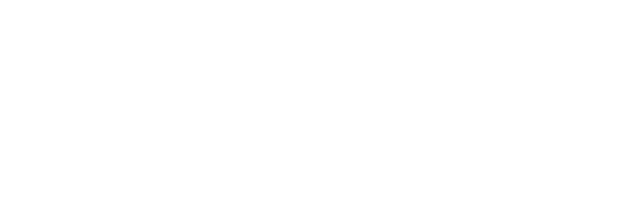
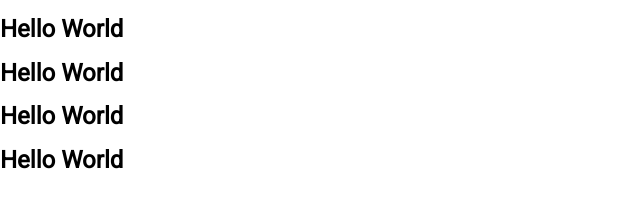
Before and after one commit to Drews8/excel-course, a website built with webpack: page src/index.html in a window 1280 px wide. Shown: the whole page, without its empty margins (0-640 px from the left). Built offline with nearby package versions, Linux system fonts and the light colour scheme.

Commit message:
add base classes

```diff
--- a/package.json
+++ b/package.json
@@ -29,6 +29,7 @@
     "css-loader": "^5.0.1",
     "eslint": "^7.18.0",
     "eslint-config-airbnb-base": "^14.2.1",
+    "eslint-import-resolver-alias": "^1.1.2",
     "eslint-plugin-import": "^2.22.1",
     "eslint-webpack-plugin": "^2.4.3",
     "html-webpack-plugin": "^4.5.1",
--- /dev/null
+++ b/src/components/excel/Excel.js
@@ -0,0 +1,20 @@
+export default class Excel {
+  constructor(selector, options = []) {
+    this.$el = document.querySelector(selector);
+    this.components = options.components;
+  }
+
+  getRoot() {
+    const $root = document.createElement('div');
+    this.components.forEach((Component) => {
+      const component = new Component();
+      $root.insertAdjacentHTML('beforeend', component.toHTML());
+    });
+    return $root;
+  }
+
+  render() {
+    console.log(this.$el);
+    this.$el.append(this.getRoot());
+  }
+}
--- /dev/null
+++ b/src/components/formula/Formula.js
@@ -0,0 +1,3 @@
+import ExcelComponent from '@/core/ExcelComponent';
+
+export default class Formula extends ExcelComponent {}
--- /dev/null
+++ b/src/components/header/Header.js
@@ -0,0 +1,3 @@
+import ExcelComponent from '@/core/ExcelComponent';
+
+export default class Header extends ExcelComponent {}
--- /dev/null
+++ b/src/components/table/Table.js
@@ -0,0 +1,3 @@
+import ExcelComponent from '@/core/ExcelComponent';
+
+export default class Table extends ExcelComponent {}
--- /dev/null
+++ b/src/components/toolbar/Toolbar.js
@@ -0,0 +1,3 @@
+import ExcelComponent from '@/core/ExcelComponent';
+
+export default class Toolbar extends ExcelComponent {}
--- /dev/null
+++ b/src/core/DOMListener.js
@@ -0,0 +1 @@
+export default class DOMListener {}
--- /dev/null
+++ b/src/core/ExcelComponent.js
@@ -0,0 +1,9 @@
+import DOMListener from '@core/DOMListener';
+
+export default class ExcelComponent extends DOMListener {
+  // возвращает шаблон компонента
+  toHTML() {
+    console.log(this);
+    return '<h1>Hello World</h1>';
+  }
+}
--- a/src/index.js
+++ b/src/index.js
@@ -1,3 +1,12 @@
+import Excel from './components/excel/Excel';
+import Header from './components/header/Header';
+import Toolbar from './components/toolbar/Toolbar';
+import Formula from './components/formula/Formula';
+import Table from './components/table/Table';
 import './scss/index.scss';
 
-console.log('Working');
+const excel = new Excel('#app', {
+  components: [Header, Toolbar, Formula, Table],
+});
+
+excel.render();
```
Also changed, not shown: jsconfig.json (added, +16 -0 lines), src/index.html (+1 -0 lines), 3 other files.
